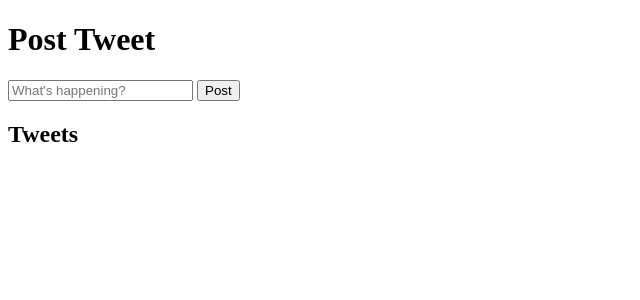
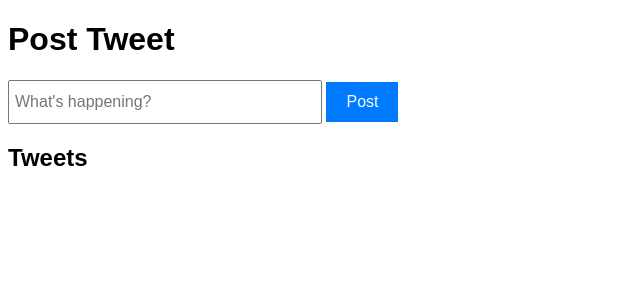
Before and after one commit to Sulavkh/django_python_001, a Django app: page / in a window 1280 px wide. Shown: the top 300 px of the page, without its empty margins (0-640 px from the left). Run offline with Django 5.2, Linux system fonts and the light colour scheme.

Commit message:
added minimal style in index.html

```diff
--- a/django001/posttweet/templates/index.html
+++ b/django001/posttweet/templates/index.html
@@ -2,6 +2,42 @@
 <html>
 <head>
     <title>Post Tweet</title>
+    <style>
+        body {
+            font-family: Arial, sans-serif;
+        }
+        form {
+            margin-bottom: 20px;
+        }
+        input[type="text"] {
+            width: 300px;
+            height: 30px;
+            font-size: 16px;
+            padding: 5px;
+        }
+        input[type="submit"] {
+            height: 40px;
+            font-size: 16px;
+            padding: 5px 20px;
+            background-color: #007bff;
+            color: white;
+            border: none;
+            cursor: pointer;
+        }
+        input[type="submit"]:hover {
+            background-color: #0056b3;
+        }
+        ul {
+            list-style-type: none;
+            padding: 0;
+        }
+        li {
+            margin-bottom: 10px;
+            padding: 10px;
+            border: 1px solid #ddd;
+            background-color: #f9f9f9;
+        }
+    </style>
 </head>
 <body>
     <h1>Post Tweet</h1>
```
